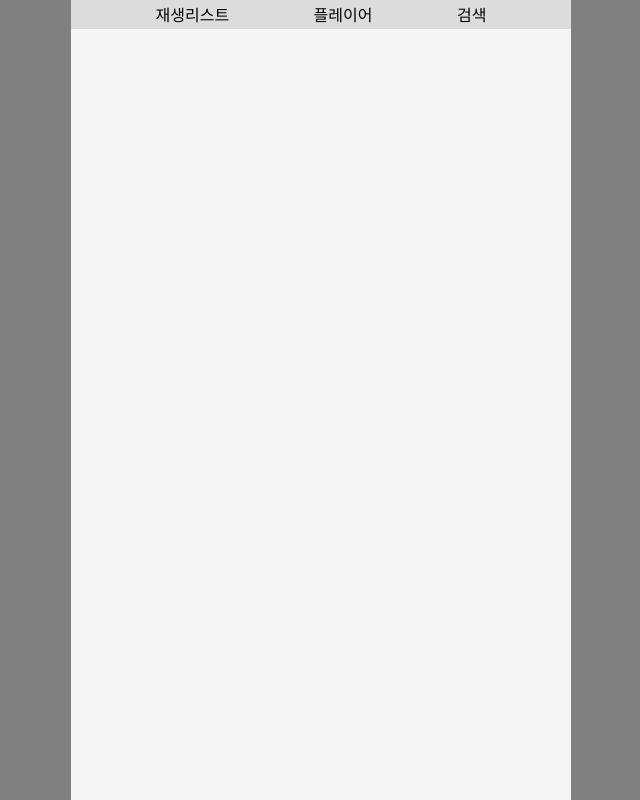
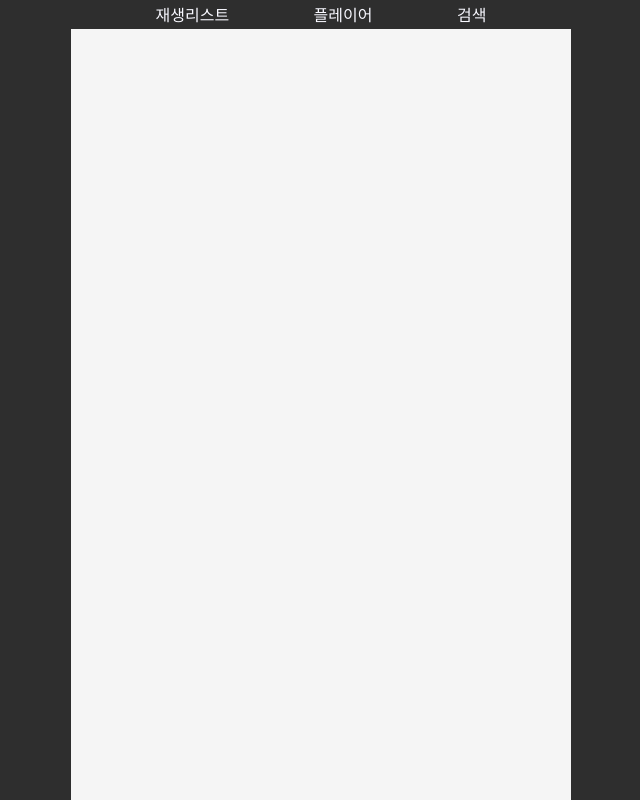
Before and after one commit to socratone/youtube-music-player, a website built with webpack: page dist/index.html in a window 1280 px wide. Shown: the whole page, without its empty margins (319-959 px from the left). Built offline with nearby package versions, Linux system fonts and the light colour scheme.

Commit message:
바깥 배경 색 변경

```diff
--- a/src/Nav.module.scss
+++ b/src/Nav.module.scss
@@ -1,15 +1,16 @@
 .nav {
-  background-color: gainsboro;
+  background-color: rgb(46, 46, 46);
   height: 30px;
   display: flex;
   justify-content: space-evenly;
   align-items: center;
 
   li {
+    color: ghostwhite;
     cursor: pointer;
 
     &:hover {
-      color: white;
+      color: rgb(179, 179, 179);
     }
   }
 }
--- a/src/index.scss
+++ b/src/index.scss
@@ -1,6 +1,6 @@
 body {
   margin: 0;
-  background-color: gray;
+  background-color: rgb(46, 46, 46);
   display: flex;
   justify-content: center;
 }
```
